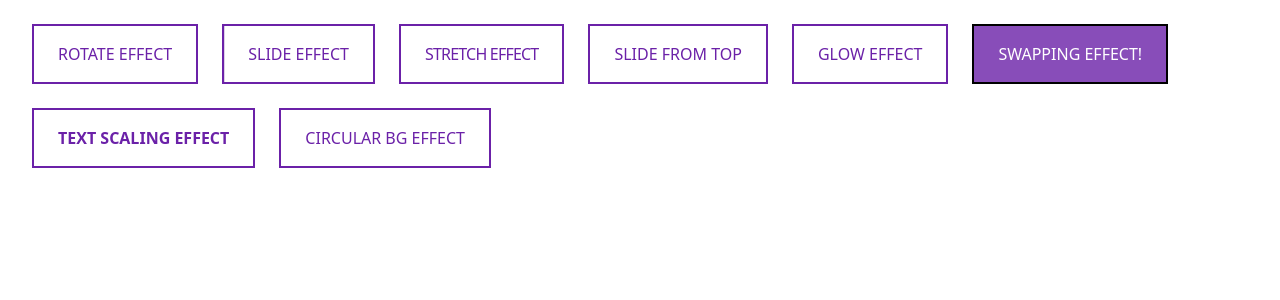
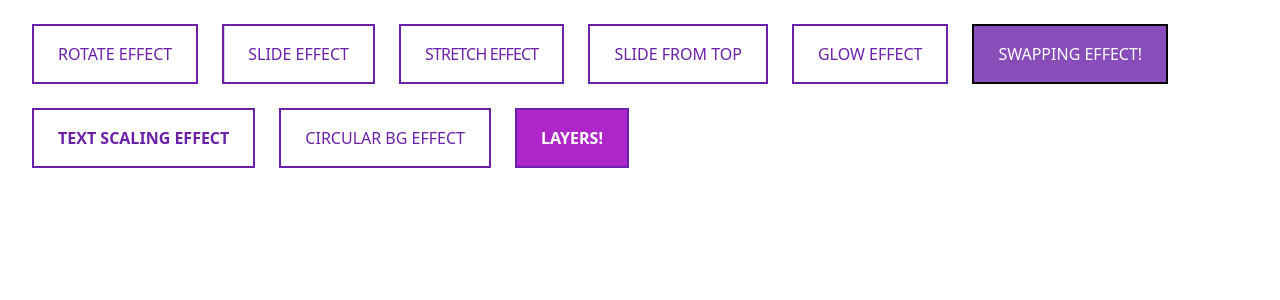
Before and after one commit to exploitenomah/css-animations, a React (Create React App) app: page /buttons in a window 1280 px wide. Shown: the top 300 px of the page. Built offline with nearby package versions, Linux system fonts and the light colour scheme.

Commit message:
create layers animation btn

```diff
--- a/src/pages/Buttons.js
+++ b/src/pages/Buttons.js
@@ -66,6 +66,18 @@ export default function Buttons() {
         hover:text-white hover:before:h-[200%]`}>
          circular bg effect
       </ButtonBase>
+      <ButtonBase className={`relative text-purple-800 bg-transparent linear duration-[400ms] font-bold border-purple-800
+       border-2 before:absolute before:top-0 before:left-0 before:origin-top before:content-center before:rotate-x-270
+       before:content-[attr(pseudo)] before:flex
+       before:items-center before:justify-center before:ease-linear before:duration-[400ms]
+       before:w-full before:h-full before:bg-purple-800 before:text-white
+       after:absolute after:top-0 after:left-0 after:origin-top after:content-center after:rotate-x-270
+       after:content-[attr(pseudo)] after:flex
+       after:items-center after:justify-center after:ease-linear after:duration-[400ms]
+       after:w-full after:h-full after:bg-fuchsia-600/80 after:text-white after:delay-[200ms]
+       hover:before:rotate-x-0 hover:after:rotate-x-0`} pseudo={"Layers!"}>
+         Layers!
+      </ButtonBase>
     </main>
   )
 }
```
